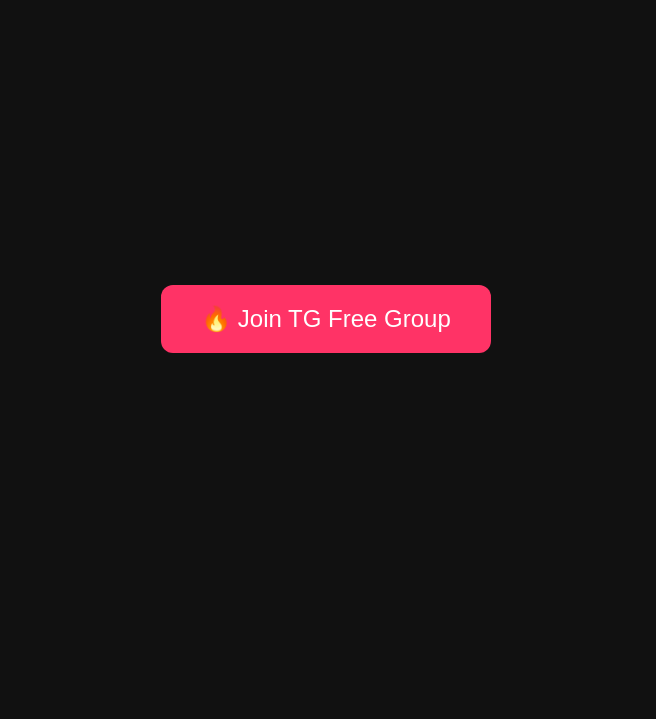
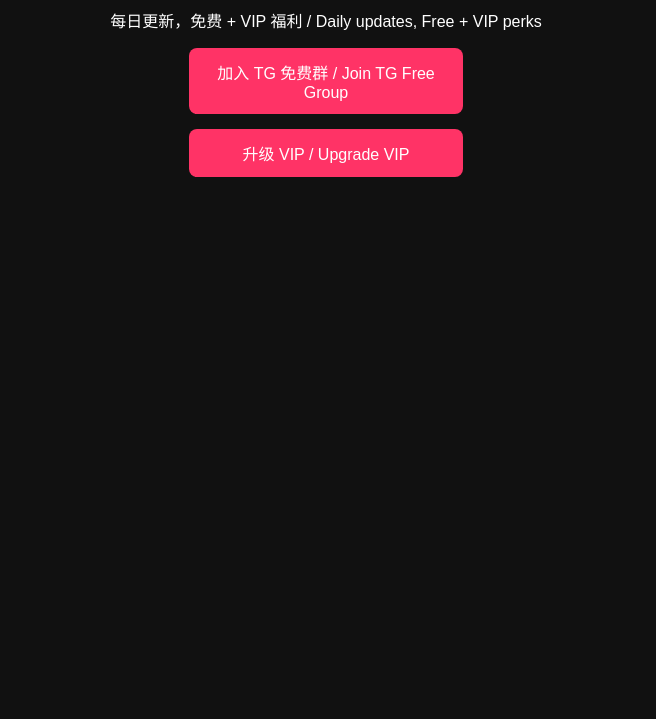
Before and after one commit to mingchaoxiang01-sudo/tg, a plain HTML site: page index.html in a window 1280 px wide. Shown: the part 81-800 px from the top of the page, without its empty margins (314-970 px from the left). Drawn offline with Linux system fonts and the light colour scheme.

Commit message:
Add files via upload

```diff
--- a/index.html
+++ b/index.html
@@ -1,38 +1,25 @@
 <!DOCTYPE html>
-<html lang="en">
+<html lang="zh">
 <head>
   <meta charset="UTF-8">
-  <meta name="viewport" content="width=device-width, initial-scale=1.0">
-  <title>Join TG Group</title>
+  <title>🔥 性感女神俱乐部</title>
   <style>
-    body {
-      display: flex;
-      justify-content: center;
-      align-items: center;
-      height: 100vh;
-      margin: 0;
-      background-color: #111;
-      font-family: Arial, sans-serif;
-    }
-    a {
-      display: inline-block;
-      padding: 20px 40px;
-      font-size: 24px;
-      color: #fff;
-      background-color: #ff3366;
-      text-decoration: none;
-      border-radius: 12px;
-      transition: background-color 0.3s;
-      text-align: center;
-    }
-    a:hover {
-      background-color: #ff6699;
-    }
+    body { text-align:center; font-family:sans-serif; background:#111; color:#fff; }
+    h1 { color:#ff3366; }
+    a { display:block; margin:15px auto; padding:12px; width:250px;
+        background:#ff3366; color:#fff; text-decoration:none; border-radius:8px; }
+    a:hover { background:#ff6699; }
+    p { font-size:16px; }
   </style>
 </head>
 <body>
-  <a href="https://t.me/SecretGirlsClub1" target="_blank">
-    🔥 Join TG Free Group
-  </a>
+  <h1>🔥 性感女神俱乐部 / Sexy Goddess Club</h1>
+  <p>每日更新，免费 + VIP 福利 / Daily updates, Free + VIP perks</p>
+
+  <!-- 直接加入免费群 -->
+  <a href="https://t.me/SecretGirlsClub1" target="_blank">加入 TG 免费群 / Join TG Free Group</a>
+
+  <!-- 联系管理员加入 VIP -->
+  <a href="tg://resolve?domain=Angel_Secrets_VIP">升级 VIP / Upgrade VIP</a>
 </body>
 </html>
```
